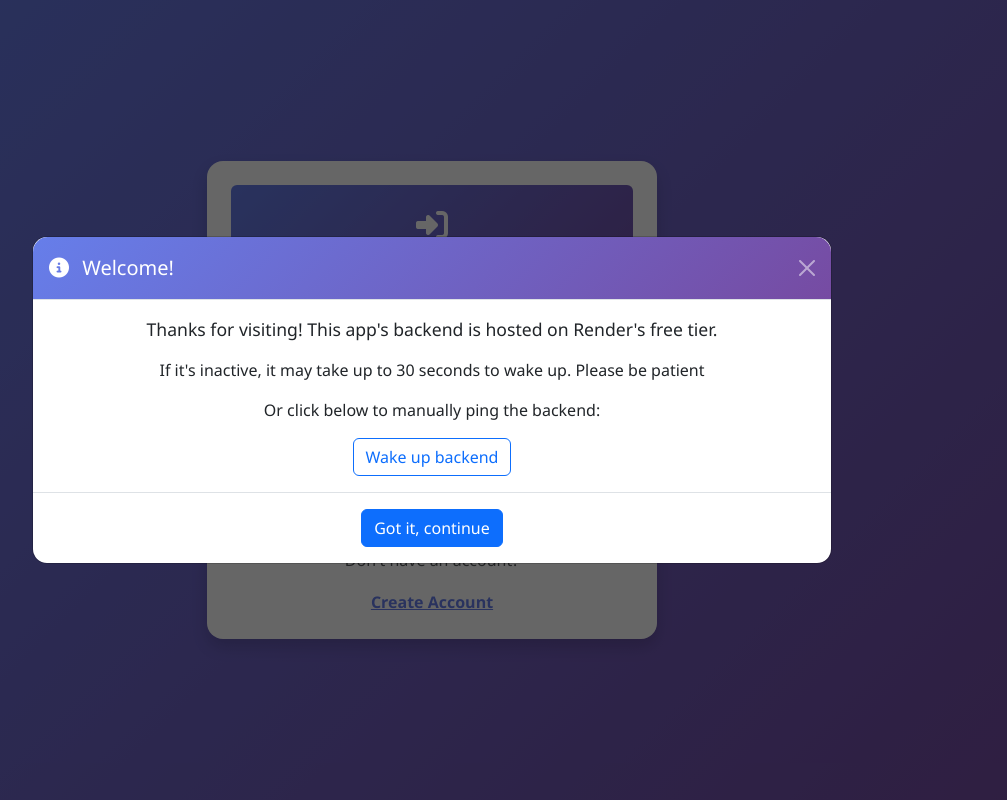
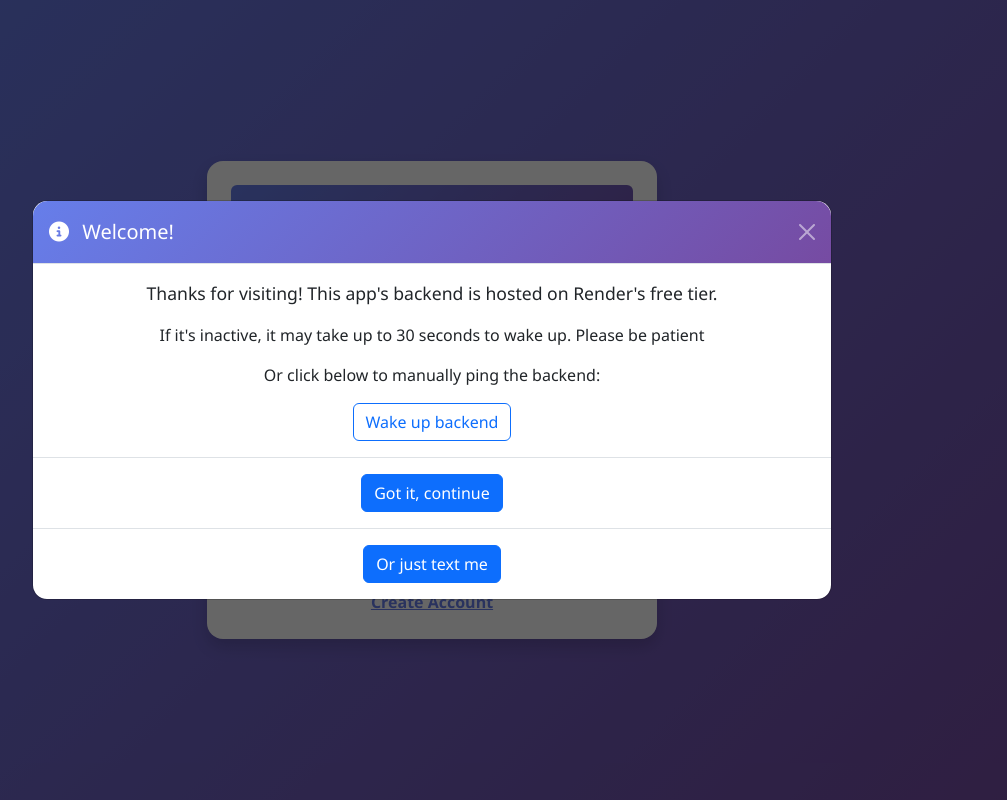
Before and after one commit to devang99999/marvel, a React (Vite) app in the folder marvel/: page /auth in a window 1280 px wide. Shown: the whole page, without its empty margins (208-1215 px from the left). Built offline with nearby package versions, Linux system fonts and the light colour scheme; no server answers.

Commit message:
read this

```diff
--- a/marvel/src/components/LoginRegister.jsx
+++ b/marvel/src/components/LoginRegister.jsx
@@ -62,7 +62,8 @@ export default function LoginRegister() {
               <div
                 className="modal-header"
                 style={{
-                  background: "linear-gradient(135deg, #667eea 0%, #764ba2 100%)",
+                  background:
+                    "linear-gradient(135deg, #667eea 0%, #764ba2 100%)",
                   color: "white",
                   borderTopLeftRadius: "15px",
                   borderTopRightRadius: "15px",
@@ -79,7 +80,8 @@ export default function LoginRegister() {
               </div>
               <div className="modal-body text-center">
                 <p style={{ fontSize: "1.1rem", marginBottom: "1rem" }}>
-                  Thanks for visiting! This app's backend is hosted on Render's free tier.
+                  Thanks for visiting! This app's backend is hosted on Render's
+                  free tier.
                 </p>
                 <p>
                   If it's inactive, it may take up to 30 seconds to wake up.
@@ -102,13 +104,23 @@ export default function LoginRegister() {
                   Got it, continue
                 </button>
               </div>
+              <div className="modal-footer justify-content-center">
+                <a target="_balnk" href="https://www.linkedin.com/in/webdevanggandhi/">
+                  <button className="btn btn-primary" onClick={closeModal}>
+                    Or just text me
+                  </button>
+                </a>
+              </div>
             </div>
           </div>
         </div>
       )}
 
       {/* Auth Card */}
-      <div className="auth-card p-4 bg-white rounded-4 shadow" style={{ maxWidth: 450, width: "100%" }}>
+      <div
+        className="auth-card p-4 bg-white rounded-4 shadow"
+        style={{ maxWidth: 450, width: "100%" }}
+      >
         <div
           className="auth-header text-center text-white p-4 rounded-top"
           style={{
```
Also changed, not shown: 2 other files (tests, documents, lock files or other folders).
